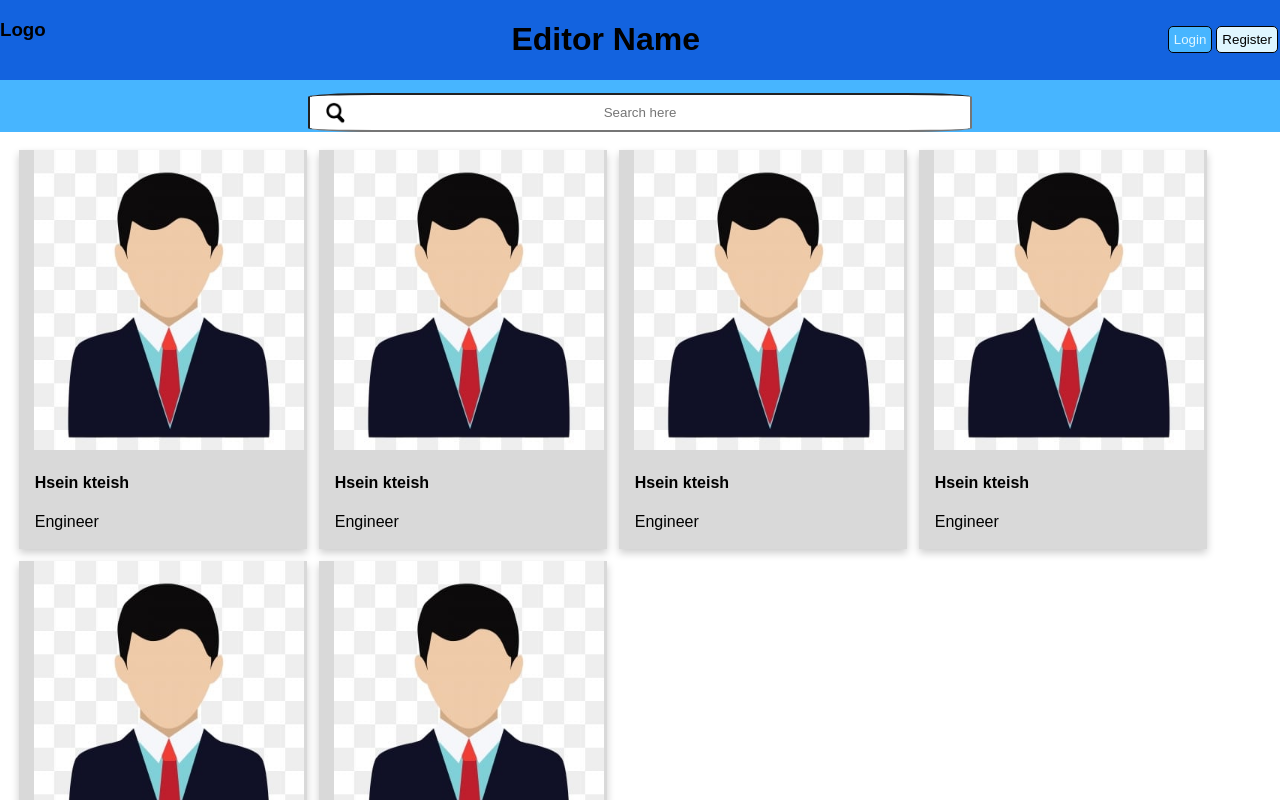
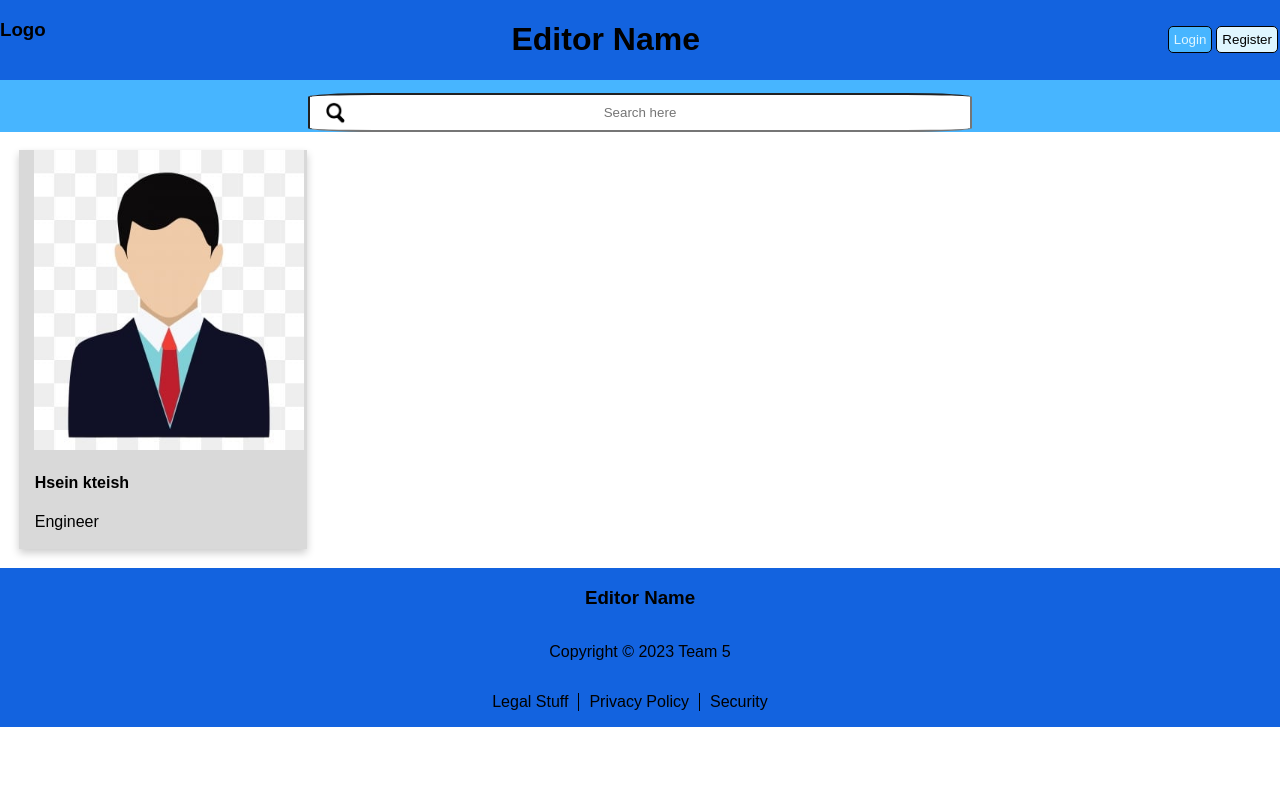
Before and after one commit to HseinKt/Code-Editor, a React (Create React App) app in the folder code_editor/: page /search_page in a window 1280 px wide. Shown: the top 800 px of the page. Built offline with nearby package versions, Linux system fonts and the light colour scheme.

Commit message:
updated on the the search page

```diff
--- a/code_editor/src/components/search_page/card.js
+++ b/code_editor/src/components/search_page/card.js
@@ -1,18 +1,13 @@
-import React, {useState} from 'react'
 import "./search.css";
 
-const Card = () => {
-
-    const [name, setName] = useState("Hsein kteish");
-    const [major, setMajor] = useState("Engineer");
-
+const Card = (props) => {
     return (
         <div className='container'>
             <div className="card_container">
-                <div className="card_image"></div>
+                <div className="card_image"> </div>
                 <div className='details'>
-                    <h4 className="name"><b>{name}</b></h4>
-                    <p className="major">{major}</p>
+                    <h4 className="name"><b>{props.name}</b></h4>
+                    <p className="major">{props.major}</p>
                 </div>
             </div>
         </div>
--- a/code_editor/src/pages/search_page.js
+++ b/code_editor/src/pages/search_page.js
@@ -2,19 +2,24 @@
  import Card from "../components/search_page/card"
  import Header from "../components/landing_page/header"
  import Footer from "../components/landing_page/footer"
+ import React, {useState} from 'react'
+
 
 const SearchingPage = () => {
+    const [name, setName] = useState("Hsein kteish");
+    const [major, setMajor] = useState("Engineer");
+
     return (
         <div>
             <Header/>
             <SearchBar />
             <div className="cards">
+                <Card name={name} major={major}/>
+                {/* <Card />
                 <Card />
                 <Card />
                 <Card />
-            <Card />
-            <Card />
-            <Card />
+                <Card /> */}
             </div>
             <Footer/>
 
```
Also changed, not shown: code_editor/src/pages/chat_page.js (added, +9 -0 lines). Lines whose indentation alone changed are shown as unchanged.
